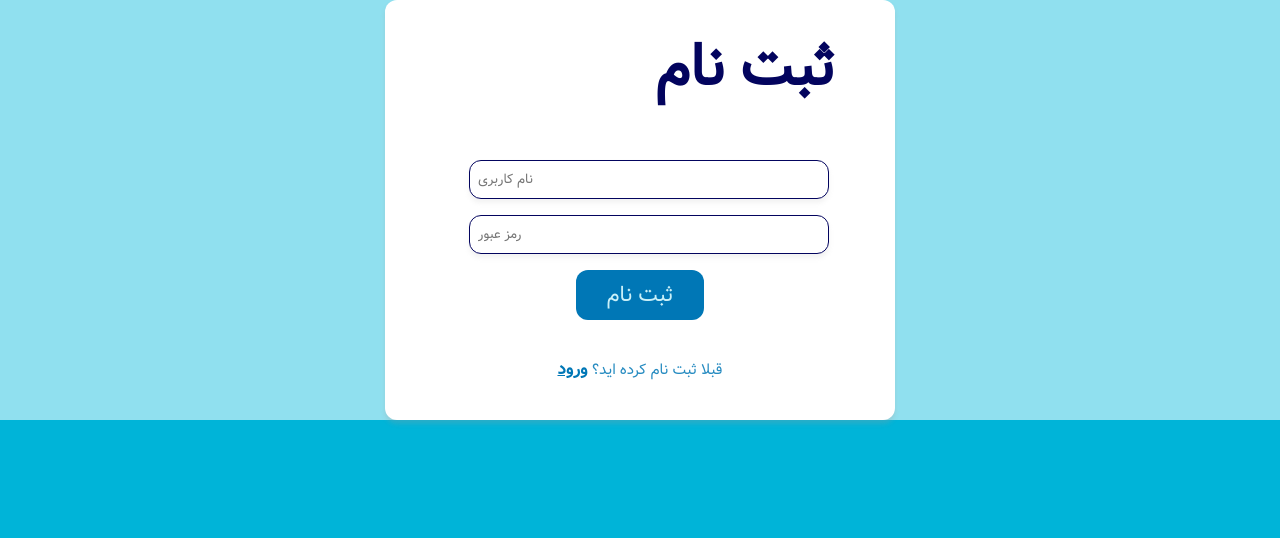
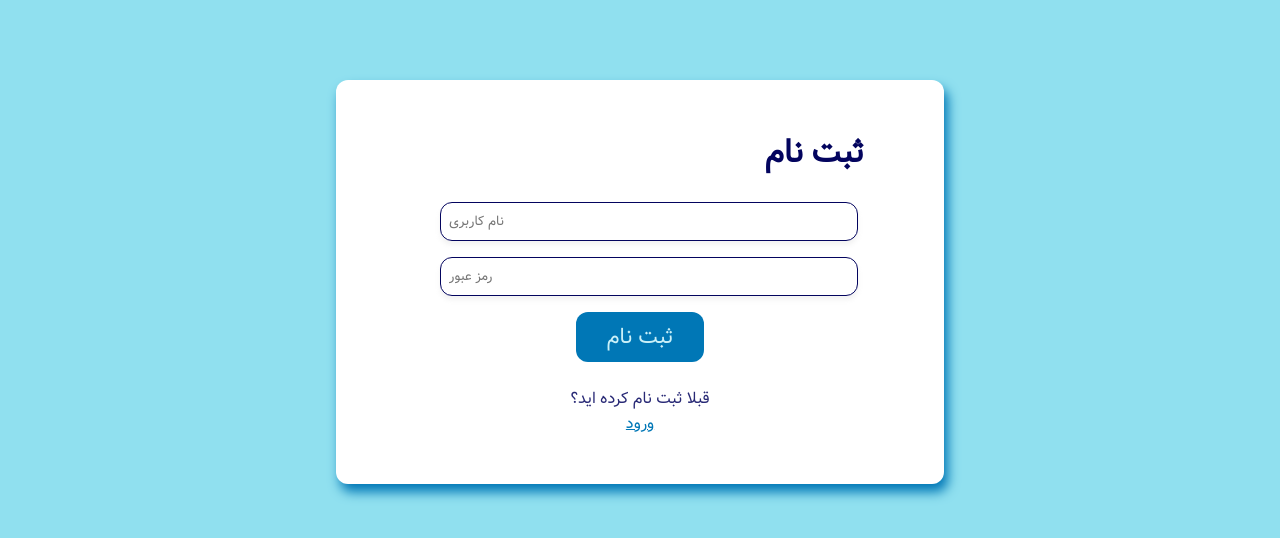
Before and after one commit to alirezanaserinia/project-front-dbrg, a React (Create React App) app: page /register in a window 1280 px wide. Shown: the top 538 px of the page. Built offline with nearby package versions, Linux system fonts and the light colour scheme.

Commit message:
some styles improved, file uploads bugs fixed, some extra codes cleand,...

```diff
--- a/public/index.css
+++ b/public/index.css
@@ -6,9 +6,13 @@
 body {
     padding: 0;
     margin: 0;
-    background-color: #00b4d8;
+    background-color: #90e0ef;
 }
-
 body *{
     font-family: 'Vazir-FD';
 }
+h1, h2, h3, h4, p {
+    margin: 0;
+    color: #03045e;
+    text-align: right;
+}
--- a/src/components/Errors/Errors.css
+++ b/src/components/Errors/Errors.css
@@ -1,12 +1,12 @@
-body {
+/* body {
   padding: 0;
   margin: 0;
-  }
+} */
 
 #error_box {
   position: relative;
   height: 100vh;
-    background: #F7F0E9;
+  background: #caf0f8;
 }
 
 #error_box .error_content {
@@ -42,8 +42,8 @@ body {
   font-size: 186px;
   font-weight: 200;
   margin: 0px;
-    background: linear-gradient(130deg, #ffa34f, #ff6f68);
-    color: #A97B47;
+  background: linear-gradient(130deg, #4f90ff, #1f0a3a);
+  color: #03045e;
   -webkit-background-clip: text;
   background-clip: text;
   text-transform: uppercase;
@@ -57,6 +57,7 @@ body {
   margin-top: 0px;
   margin-bottom: 25px;
   letter-spacing: 3px;
+  text-align: center;
 }
 
 
@@ -66,12 +67,13 @@ body {
   font-weight: 200;
   margin-top: 0px;
   margin-bottom: 25px;
+  text-align: center;
 }
 
 .error_content a {
   font-family: 'Kanit', sans-serif;
-    color: #A97B47;
+  color: #03045e;
   font-weight: 200;
   text-decoration: none;
-    border-bottom: 1px dashed #A97B47;
+  border-bottom: 1px dashed #03045e;
 }
--- a/src/components/FileUpload/FileUpload.css
+++ b/src/components/FileUpload/FileUpload.css
@@ -1,34 +1,22 @@
 .file-upload {
-    background-color: #90e0ef;
+    margin: 5rem auto;
+    padding: 3rem 5rem;
     text-align: center;
-    padding: 3rem 5rem;
-    margin: 5rem 15rem;
+    width: 50%;
+    background-color: #caf0f8;
     border-color: #0077b6;
     border-radius: 0.75rem;
     box-shadow: 0.25rem 0.5rem 0.75rem #0077b6;
 }
+.healthy {
+    padding: 1rem 3rem;
+
+}
+.patient {
+    padding: 1rem 3rem;
 
 
-.customerFileBtn{
-    width: 50%;
-    margin:auto;
 }
-
-input[type='file']{
-    background-color:transparent;
+.upload-status {
+    text-align: center;
 }
-
-.customerFileBtn input[type='file'] {
-    padding:6px 0 0 7px;
-    &::-webkit-file-upload-button {
-        display: none;
-    }
-    &::file-selector-button {
-        display: none;
-    }
-}
-
-.customerFileBtn label:hover {
-    background-color: #dde0e3;
-    cursor: pointer;
-}
--- a/src/components/FileUpload/FileUpload.jsx
+++ b/src/components/FileUpload/FileUpload.jsx
@@ -57,8 +57,8 @@ const SingleFileUpload = () => {
 					console.log('file1.name')
 					console.log(newFile1.name)
 
-					setFile1(null);
-					setFile2(null);
+					// setFile1(null);
+					// setFile2(null);
 				})
 				.catch((error) => {
 					console.error(error);
@@ -82,28 +82,27 @@ const SingleFileUpload = () => {
 
 	return (
 		<div className="file-upload">
-			<h3> نمونه های خود را در قسمت زیر بارگزاری کنید </h3>
-			<div>
-				<p>نمونه های سالم</p>
+			<h2> نمونه های خود را در قسمت زیر بارگزاری کنید </h2>
+			<div className="healthy">
+				<h3>نمونه های سالم</h3>
 				<input type="file" onChange={handleFile1Change} accept=".csv" />
 			</div>
-			<div>
-				<p>نمونه های بیمار</p>
+
+			<div className="patient">
+				<h3>نمونه های بیمار</h3>
 				<input type="file" onChange={handleFile2Change} accept=".csv" />
 			</div>
-			<div>
-				<Button btnType="submit md" click={handleUpload}>
-					آپلود فایل ها
-				</Button>
-			</div>
+			<Button btnType="submit lg" click={handleUpload}>
+				آپلود فایل ها
+			</Button>
 
 			{uploadProgress > 0 && (
 				<div>
-					<p>Uploading: {uploadProgress}%</p>
+					<p className="upload-status">Uploading: {uploadProgress}%</p>
 					<progress value={uploadProgress} max="100" />
 				</div>
 			)}
-			{uploadStatus && <p>{uploadStatus}</p>}
+			{uploadStatus && <p className="upload-status">{uploadStatus}</p>}
 
 			<div>
 				<Button btnType="danger md" click={logoutFormHandler}>
--- a/src/components/Login_Register/Login.jsx
+++ b/src/components/Login_Register/Login.jsx
@@ -134,14 +134,8 @@ const Login = () => {
     }
 
     return (
-        <main>
         <div className="login_register">
-                <div className="login_register_welcome_text">
-                    ورود
-                </div>
-                <div className="login_register_baloot_logo">
-                    {/* <img src={BalootLogo} alt="Baloot-logo"/> */}
-                </div>
+            <h1>ورود</h1>
             <form onSubmit={formHandler} className='login_btn'>
                 {elementsArray.map((item) => {
                     return (
@@ -161,28 +155,13 @@ const Login = () => {
                 </Button>
             </form>
             <div className="login_register_navigation">
-                    <span>
-                        حساب کاربری ندارید؟
-                    </span>
+                <p>حساب کاربری ندارید؟</p>
                 {' '}
-                    <span>
                 <Link to="/register">
                     ثبت نام
                 </Link>
-                    </span>
             </div>
-                {/* <div className='seperator'>
-                        <div className='seperator-line'></div> <p>OR</p><div className='seperator-line'></div>
         </div>
-                    <Link className='github-link' to={GithubURL}>
-                        <img src={githubLogo} />
-                        <span>
-                            Continue with Github
-                        </span>
-                    </Link> */}
-            </div>
-            <ToastContainer />
-        </main>
     )
 }
 export default Login;
--- a/src/components/Login_Register/Login_Register.css
+++ b/src/components/Login_Register/Login_Register.css
@@ -1,116 +1,26 @@
-.login-register {
-    padding: 5rem 3rem;
+.login_register {
+    margin: 5rem auto;
+    padding: 3rem 5rem;
     text-align: center;
-    display: flex;
-    justify-content: center;
-    align-items: center;
-
+    background: #FFFFFF;
+    border-radius: 0.75rem;
+    width: 35%;
+    box-shadow: 0.25rem 0.5rem 0.75rem #0077b6;
 }
 
-.login-form {
-    display: flex;
-    flex-direction: column;
-    padding: 3rem 5rem;
+.login_register form {
+    padding: 1rem 1rem;
 }
 
-.login_register_main {
-    display: flex;
-    justify-content: center;
-    align-items: center;
-}
-
-.login_register {
-    width: 390px;
-    height: 100%;
-    margin: auto;
-    padding: 40px 60px;
-    background: #FFFFFF;
-    border-radius: 0.75rem;
-    box-shadow: 0px 4px 4px rgba(154, 154, 154, 0.25);
-    align-items: center;
-    justify-content: center;
-}
-
-.login_register_welcome_text {
-    font-weight: 600;
-    font-size: 58px;
-    line-height: 60px;
-    color: #03045e;
-    text-align: right;
-}
-
-.login_register_baloot_logo {
-    margin-top: 20px;
-    margin-bottom: 20px;
-}
-
-.login_register_navigation {
-    line-height: 20px;
-    margin-top: auto;
+.login_register_navigation p {
+    opacity: 85%;
     text-align: center;
 }
 
-.login_register_navigation span:first-child {
-    font-weight: 500;
-    font-size: 15px;
-    color: #0077b6;
-    opacity: 85%;
-}
-
-.login_register_navigation span:last-child a {
-    font-weight: 600;
-    font-size: 17px;
+.login_register_navigation a {
     color: #0077b6;
 }
 
-.login_register_navigation span:last-child a:hover {
+.login_register_navigation a:hover {
     text-decoration: none;
 }
-
-.seperator {
-    display: flex;
-    align-items: center;
-    margin: 20px;
-}
-
-.seperator-line {
-    flex: 1;
-    background-color: #90e0ef;
-    height: 1px;
-}
-
-.seperator p {
-    color: #0077b6;
-    margin: 0px 10px;
-}
-
-.github-link {
-    border-radius: 0.75rem;
-    margin: 0.5rem 0;
-    padding: 0.75rem 0.75rem;
-    background-color: #F7F0E9;
-    color: #0077b6;
-    display: flex;
-    align-items: center;
-    justify-content: space-between;
-}
-
-.github-link:hover {
-    text-decoration: none;
-    background: #90e0ef;
-    color: #F7F0E9;
-}
-
-.github-link img {
-    width: 1.75rem;
-    height: auto;
-}
-
-.github-link span {
-    font-size: 1rem;
-}
-
-.login_btn {
-    padding: 2rem 1rem;
-    text-align: center;
-}
--- a/src/components/Login_Register/Register.jsx
+++ b/src/components/Login_Register/Register.jsx
@@ -135,15 +135,8 @@ const Register = () => {
 
 
     return (
-        <main style={{backgroundColor:"#90e0ef"}}>
-            <div class="login_register_main">
         <div class="login_register">
-                    <div class="login_register_welcome_text">
-                        ثبت نام
-                    </div>
-                    <div class="login_register_baloot_logo">
-                        {/* <img src={BalootLogo} alt="Baloot-logo" /> */}
-                    </div>
+            <h1>ثبت نام</h1>
             <form onSubmit={formHandler} className='login_btn'>
                 {elementsArray.map((item) => {
                     return (
@@ -162,21 +155,14 @@ const Register = () => {
                     ثبت نام
                 </Button>
             </form>
-                    <div class="login_register_navigation">
-                        <span>
-                            قبلا ثبت نام کرده اید؟
-                        </span>
-                        {" "}
-                        <span>
+            <div className="login_register_navigation">
+                <p>قبلا ثبت نام کرده اید؟</p>
+                {' '}
                 <Link to="/login">
                     ورود
                 </Link>
-                        </span>
             </div>
         </div>
-            </div>
-            <ToastContainer />
-        </main>
     )
 }
 export default Register;
--- a/src/components/UI/Button/Button.css
+++ b/src/components/UI/Button/Button.css
@@ -16,17 +16,17 @@
 
 .sm {
     width: 5.5rem;
-    font-weight: 400;
+    /* font-weight: 400; */
     font-size: 1.25rem;
 }
 .md {
     width: 8rem;
-    font-weight: 500;
+    /* font-weight: 500; */
     font-size: 1.35rem;
 }
 .lg {
-    width: 30rem;
-    font-weight: 600;
+    width: 12rem;
+    /* font-weight: 600; */
     font-size: 1.45rem;
 }
 
```
Lines whose indentation alone changed are shown as unchanged.
